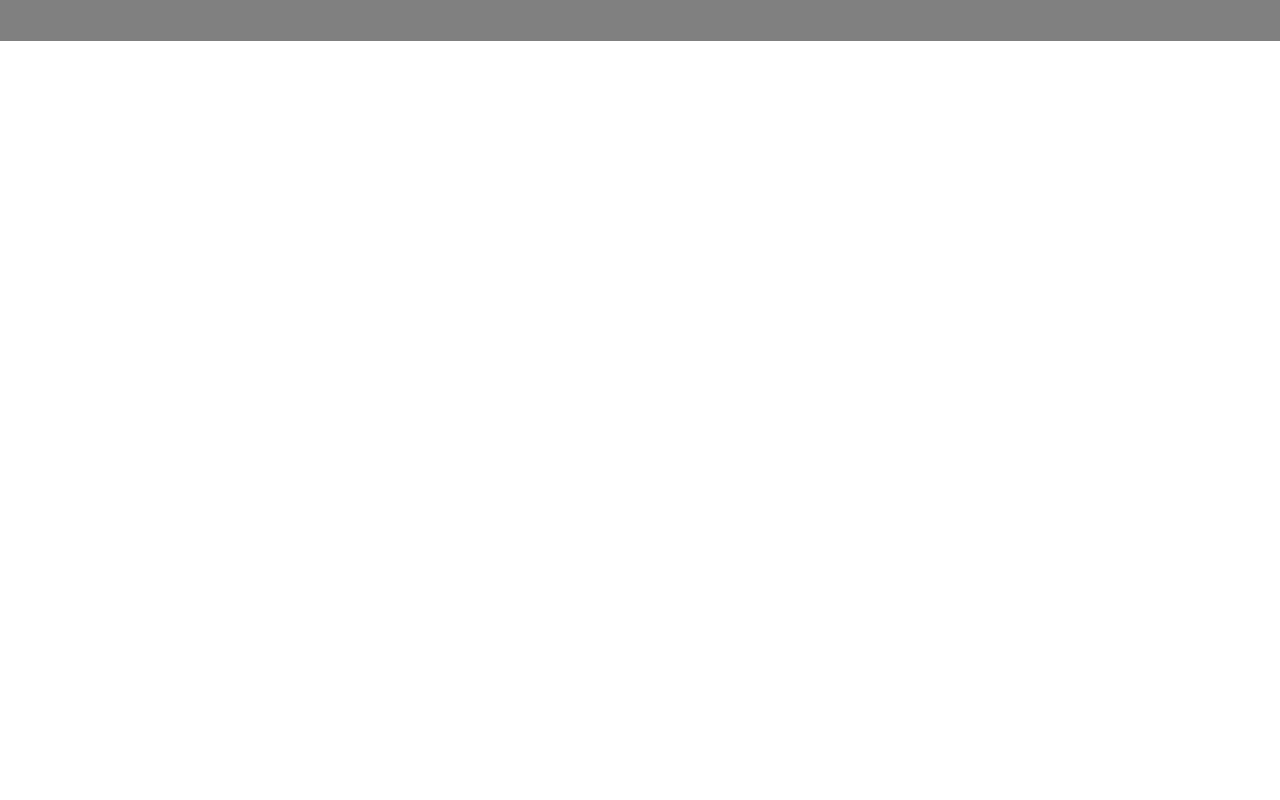
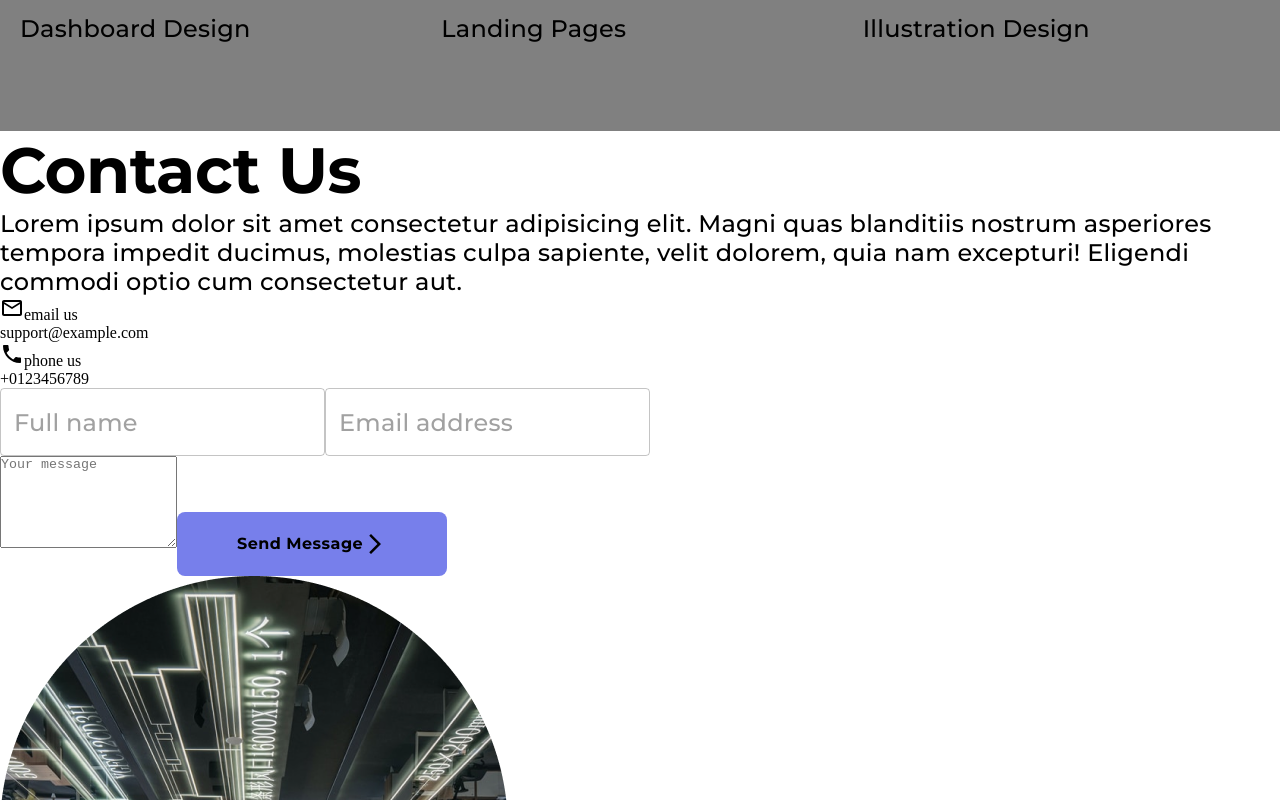
Before and after one commit to hal-alex/material-ui-projects, a React (Create React App) app in the folder project 1/: page / in a window 1280 px wide. Shown: the part 2780-3580 px from the top of the page. Before the commit the page ends 2821 px from the top, so only its background shows below. Built offline with nearby package versions, Linux system fonts and the light colour scheme.

Commit message:
built the contact us form

```diff
--- a/project 1/src/App.js
+++ b/project 1/src/App.js
@@ -8,6 +8,7 @@ import Hero from "./components/Hero"
 import Card from "./components/Card"
 import CreativeDesign from "./components/CreativeDesign"
 import Experience from "./components/Experience"
+import ContactUs from "./components/ContactUs"
 
 function App() {
   return (
@@ -16,8 +17,9 @@ function App() {
       <Hero></Hero>
       <CreativeDesign></CreativeDesign>
       <Experience></Experience>
+      <ContactUs></ContactUs>
     </Box>
-  );
+  )
 }
 
-export default App;
+export default App
--- /dev/null
+++ b/project 1/src/components/ContactUs.js
@@ -0,0 +1,64 @@
+import { Box, Typography, TextField, TextareaAutosize } from "@mui/material"
+import Button from "../components/Button"
+
+import MailOutlineIcon from "@mui/icons-material/MailOutline"
+import LocalPhoneIcon from "@mui/icons-material/LocalPhone"
+import ArrowForwardIosIcon from "@mui/icons-material/ArrowForwardIos"
+import photo_send from "../img/photo_send_2.png"
+
+const ContactUs = () => {
+  const styles = {}
+
+  return (
+    <Box sx={styles.contactUs}>
+      <Box sx={styles.wrapper}>
+        <Box sx={styles.form}>
+          <Typography variant="h2"> contact us</Typography>
+          <Typography variant="body1">
+            {" "}
+            Lorem ipsum dolor sit amet consectetur adipisicing elit. Magni quas
+            blanditiis nostrum asperiores tempora impedit ducimus, molestias
+            culpa sapiente, velit dolorem, quia nam excepturi! Eligendi commodi
+            optio cum consectetur aut.
+          </Typography>
+          <Box sx={styles.info}>
+            <Box sx={styles.itemBlockInfo}>
+              <Box sx={styles.titleInfo}>
+                <MailOutlineIcon sx={styles.imgInfo}></MailOutlineIcon>
+                email us
+              </Box>
+              <Box sx={styles.titleValue}>support@example.com</Box>
+            </Box>
+            <Box sx={styles.itemBlockInfo}>
+              <Box sx={styles.titleInfo}>
+                <LocalPhoneIcon sx={styles.imgInfo}></LocalPhoneIcon>
+                phone us
+              </Box>
+              <Box sx={styles.titleValue}>+0123456789</Box>
+            </Box>
+          </Box>
+          <Box sx={styles.input}>
+            <TextField
+              placeholder="Full name"
+              sx={styles.textField}
+            ></TextField>
+            <TextField
+              placeholder="Email address"
+              sx={styles.textField}
+            ></TextField>
+          </Box>
+          <TextareaAutosize
+            minRows={6}
+            placeholder="Your message"
+            sx={styles.TextareaAutosize}
+          ></TextareaAutosize>
+          <Button>
+            send message <ArrowForwardIosIcon></ArrowForwardIosIcon>
+          </Button>
+        </Box>
+        <Box component="img" src={photo_send} sx={styles.photo}></Box>
+      </Box>
+    </Box>
+  )
+}
+export default ContactUs
--- a/project 1/src/components/Experience.js
+++ b/project 1/src/components/Experience.js
@@ -32,7 +32,7 @@ const Experience = () => {
     wrapper: {
       maxWidth: "1240px",
     },
-    links: (theme) => ({
+    link: (theme) => ({
       flexGrow: 1,
       display: "flex",
       flexWrap: "wrap",
```
